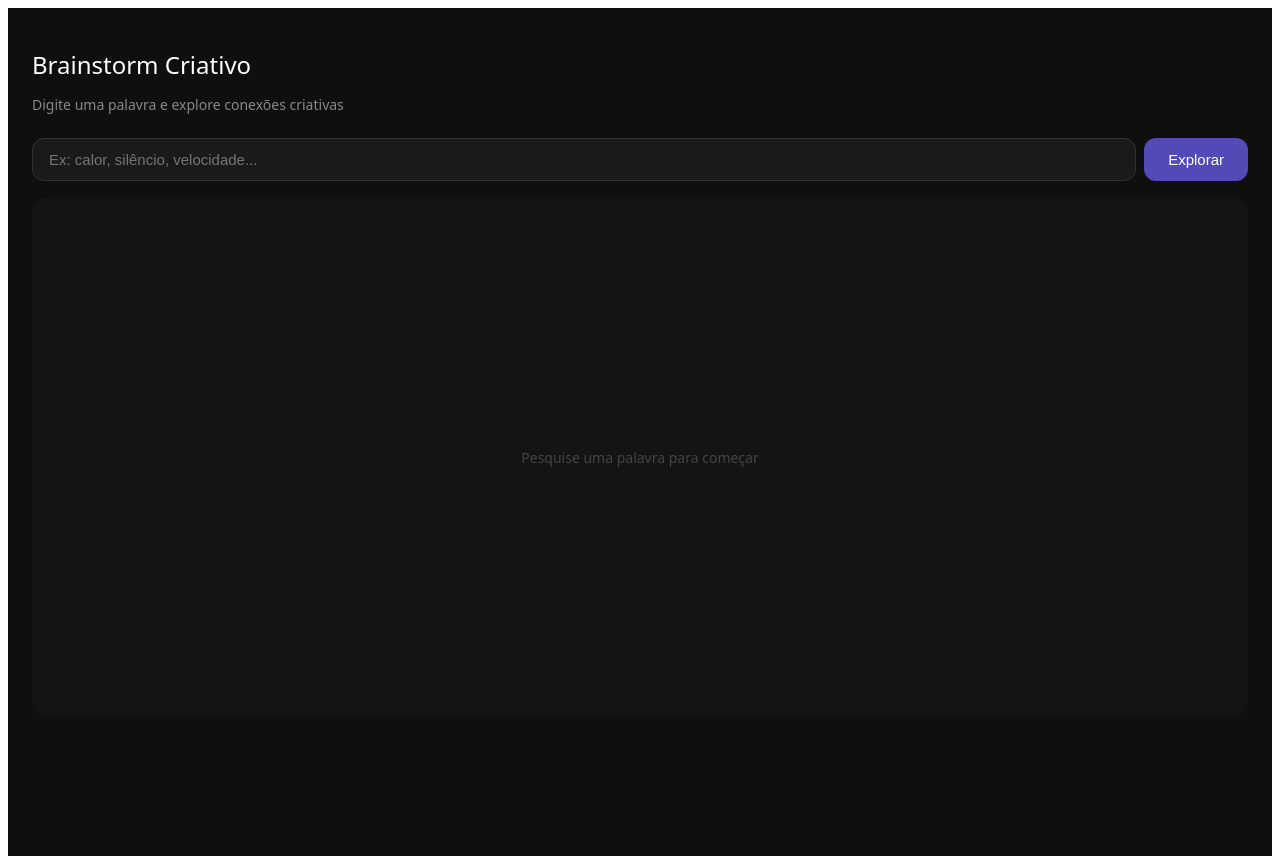
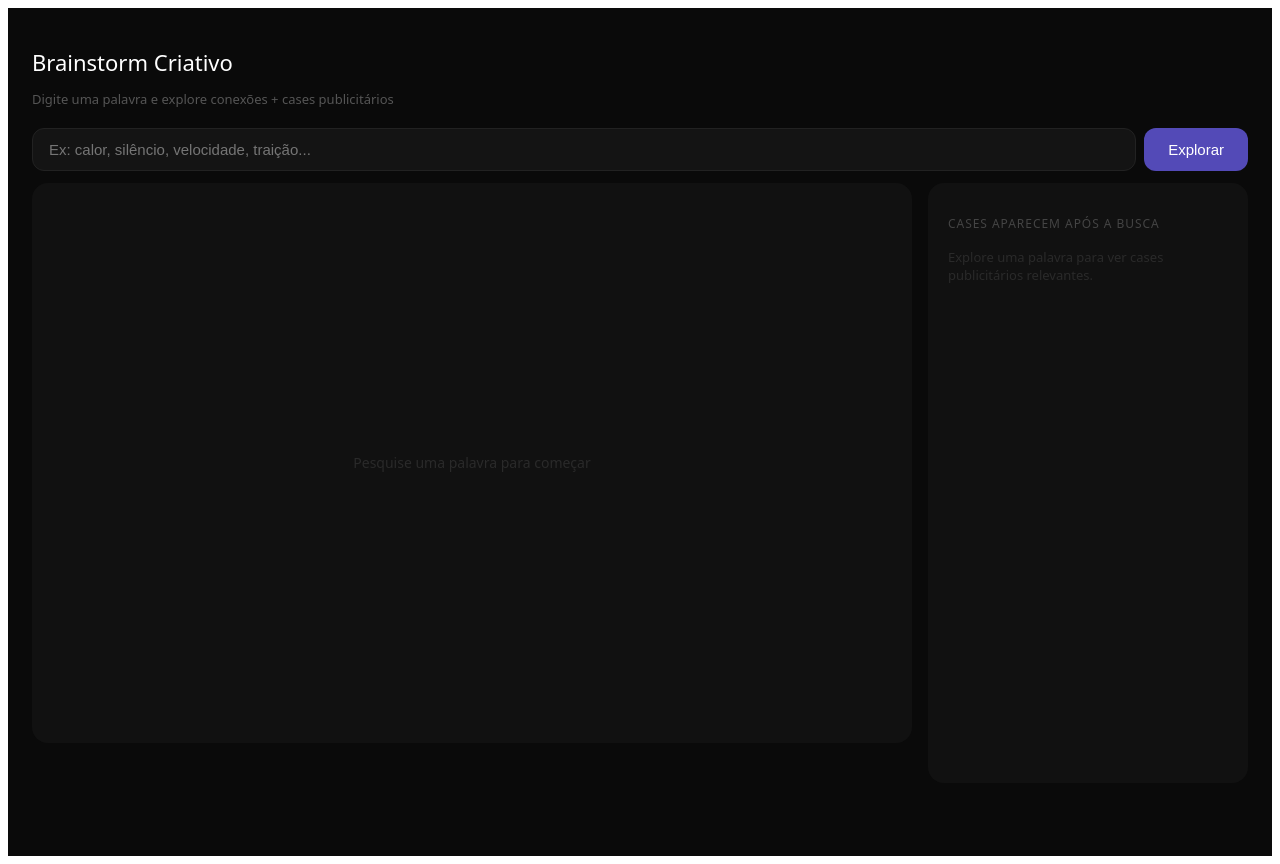
Before and after one commit to victorvolpe1998/brainstorm-criativo, a Next.js app: page / in a window 1280 px wide. Built offline with nearby package versions, Linux system fonts and the light colour scheme.

Commit message:
Update index.js

```diff
--- a/pages/index.js
+++ b/pages/index.js
@@ -8,8 +8,7 @@ export default function Home() {
   const [carregando, setCarregando] = useState(false);
   const [historico, setHistorico] = useState([]);
   const [cases, setCases] = useState([]);
-  const [painelAberto, setPainelAberto] = useState(false);
-  const [palavraAtiva, setPalavraAtiva] = useState('');
+  const [caseAtivo, setCaseAtivo] = useState(null);
 
   async function explorar(termo) {
     if (!termo) return;
@@ -17,8 +16,8 @@ export default function Home() {
     setCentro(termo);
     setNos([]);
     setCases([]);
-    setPainelAberto(false);
-    setHistorico(h => [...h.filter(x => x !== termo), termo]);
+    setCaseAtivo(null);
+    setHistorico(h => [...h.filter(x => x !== termo), termo].slice(-6));
 
     const res = await fetch('/api/gerar', {
       method: 'POST',
@@ -31,94 +30,81 @@ export default function Home() {
     setCarregando(false);
   }
 
-  function abrirPainel(palavra) {
-    setPalavraAtiva(palavra);
-    setPainelAberto(true);
-  }
+  const cores = ['#EEEDFE','#E1F5EE','#FAECE7','#FAEEDA','#FBEAF0','#E6F1FB','#EAF3DE','#FCF0E4','#EEF6FF','#F5EEFE','#E8F8F2','#FFF0EC'];
+  const coresBorda = ['#534AB7','#0F6E56','#993C1D','#854F0B','#993556','#185FA5','#3B6D11','#A0522D','#1A6FA8','#6A3FB5','#0D7A5F','#C04A2A'];
+  const coresTexto = ['#26215C','#04342C','#4A1B0C','#412402','#4B1528','#042C53','#173404','#3B1F0A','#042B50','#2E1657','#04301F','#4A1B0C'];
 
-  const cores = [
-    '#EEEDFE', '#E1F5EE', '#FAECE7', '#FAEEDA', '#FBEAF0', '#E6F1FB', '#EAF3DE'
-  ];
-  const coresBorda = [
-    '#534AB7', '#0F6E56', '#993C1D', '#854F0B', '#993556', '#185FA5', '#3B6D11'
-  ];
-  const coresTexto = [
-    '#26215C', '#04342C', '#4A1B0C', '#412402', '#4B1528', '#042C53', '#173404'
-  ];
-
-  const angulos = nos.map((_, i) => (2 * Math.PI * i / nos.length) - Math.PI / 2);
+  const total = nos.length;
+  const angulos = nos.map((_, i) => (2 * Math.PI * i / total) - Math.PI / 2);
 
   return (
-    <div style={{ fontFamily: 'system-ui, sans-serif', minHeight: '100vh', background: '#0f0f0f', color: '#fff', padding: '24px' }}>
-      <Head>
-        <title>Brainstorm Criativo</title>
-      </Head>
+    <div style={{ fontFamily: 'system-ui, sans-serif', minHeight: '100vh', background: '#0a0a0a', color: '#fff', padding: '24px' }}>
+      <Head><title>Brainstorm Criativo</title></Head>
 
-      <h1 style={{ fontSize: '24px', fontWeight: '500', marginBottom: '8px' }}>Brainstorm Criativo</h1>
-      <p style={{ color: '#888', fontSize: '14px', marginBottom: '24px' }}>Digite uma palavra e explore conexões criativas</p>
+      <h1 style={{ fontSize: '22px', fontWeight: '500', marginBottom: '4px' }}>Brainstorm Criativo</h1>
+      <p style={{ color: '#555', fontSize: '13px', marginBottom: '20px' }}>Digite uma palavra e explore conexões + cases publicitários</p>
 
-      <div style={{ display: 'flex', gap: '8px', marginBottom: '16px' }}>
+      <div style={{ display: 'flex', gap: '8px', marginBottom: '12px' }}>
         <input
           value={palavra}
           onChange={e => setPalavra(e.target.value)}
           onKeyDown={e => e.key === 'Enter' && explorar(palavra)}
-          placeholder="Ex: calor, silêncio, velocidade..."
-          style={{ flex: 1, padding: '12px 16px', borderRadius: '12px', border: '1px solid #333', background: '#1a1a1a', color: '#fff', fontSize: '15px', outline: 'none' }}
+          placeholder="Ex: calor, silêncio, velocidade, traição..."
+          style={{ flex: 1, padding: '12px 16px', borderRadius: '12px', border: '1px solid #222', background: '#141414', color: '#fff', fontSize: '15px', outline: 'none' }}
         />
-        <button
-          onClick={() => explorar(palavra)}
-          style={{ padding: '12px 24px', borderRadius: '12px', background: '#534AB7', color: '#fff', border: 'none', cursor: 'pointer', fontSize: '15px' }}
-        >
+        <button onClick={() => explorar(palavra)}
+          style={{ padding: '12px 24px', borderRadius: '12px', background: '#534AB7', color: '#fff', border: 'none', cursor: 'pointer', fontSize: '15px', fontWeight: '500' }}>
           Explorar
         </button>
       </div>
 
       {historico.length > 0 && (
-        <div style={{ display: 'flex', gap: '8px', marginBottom: '20px', flexWrap: 'wrap' }}>
+        <div style={{ display: 'flex', gap: '6px', marginBottom: '16px', flexWrap: 'wrap' }}>
           {historico.map((h, i) => (
             <button key={i} onClick={() => { setPalavra(h); explorar(h); }}
-              style={{ padding: '4px 12px', borderRadius: '20px', background: '#1a1a1a', color: '#aaa', border: '1px solid #333', cursor: 'pointer', fontSize: '13px' }}>
+              style={{ padding: '3px 10px', borderRadius: '20px', background: '#141414', color: '#777', border: '1px solid #222', cursor: 'pointer', fontSize: '12px' }}>
               {h}
             </button>
           ))}
         </div>
       )}
 
-      <div style={{ position: 'relative', width: '100%', height: '520px', background: '#141414', borderRadius: '16px', overflow: 'hidden' }}>
+      <div style={{ display: 'grid', gridTemplateColumns: '1fr 320px', gap: '16px', alignItems: 'start' }}>
+
+        <div style={{ position: 'relative', height: '560px', background: '#111', borderRadius: '16px', overflow: 'hidden' }}>
 
           {carregando && (
             <div style={{ position: 'absolute', inset: 0, display: 'flex', alignItems: 'center', justifyContent: 'center', flexDirection: 'column', gap: '12px' }}>
-            <div style={{ width: '32px', height: '32px', border: '2px solid #333', borderTopColor: '#534AB7', borderRadius: '50%', animation: 'spin 0.8s linear infinite' }} />
-            <p style={{ color: '#666', fontSize: '13px' }}>Gerando conexões criativas...</p>
+              <div style={{ width: '28px', height: '28px', border: '2px solid #222', borderTopColor: '#534AB7', borderRadius: '50%', animation: 'spin 0.8s linear infinite' }} />
+              <p style={{ color: '#444', fontSize: '13px' }}>Gerando conexões e buscando cases...</p>
             </div>
           )}
 
           {!carregando && centro && (
             <svg width="100%" height="100%" style={{ position: 'absolute', top: 0, left: 0, pointerEvents: 'none' }}>
               {angulos.map((ang, i) => {
-              const x2 = 50 + 35 * Math.cos(ang);
-              const y2 = 50 + 38 * Math.sin(ang);
-              return <line key={i} x1="50%" y1="50%" x2={`${x2}%`} y2={`${y2}%`} stroke="#2a2a2a" strokeWidth="1" strokeDasharray="4 3" />;
+                const x2 = 50 + 36 * Math.cos(ang);
+                const y2 = 50 + 40 * Math.sin(ang);
+                return <line key={i} x1="50%" y1="50%" x2={`${x2}%`} y2={`${y2}%`} stroke="#1e1e1e" strokeWidth="1" strokeDasharray="4 3" />;
               })}
             </svg>
           )}
 
           {!carregando && centro && (
-          <div style={{ position: 'absolute', left: '50%', top: '50%', transform: 'translate(-50%,-50%)', padding: '14px 24px', background: '#1e1e1e', border: '1.5px solid #534AB7', borderRadius: '24px', fontSize: '16px', fontWeight: '500', cursor: 'pointer', zIndex: 3, whiteSpace: 'nowrap' }}
-            onClick={() => abrirPainel(centro)}>
+            <div style={{ position: 'absolute', left: '50%', top: '50%', transform: 'translate(-50%,-50%)', padding: '14px 26px', background: '#1a1a1a', border: '1.5px solid #534AB7', borderRadius: '28px', fontSize: '17px', fontWeight: '500', zIndex: 3, whiteSpace: 'nowrap' }}>
               {centro}
             </div>
           )}
 
           {!carregando && nos.map((no, i) => {
             const ang = angulos[i];
-          const x = 50 + 35 * Math.cos(ang);
-          const y = 50 + 38 * Math.sin(ang);
+            const x = 50 + 36 * Math.cos(ang);
+            const y = 50 + 40 * Math.sin(ang);
             return (
               <div key={i}
-              style={{ position: 'absolute', left: `${x}%`, top: `${y}%`, transform: 'translate(-50%,-50%)', padding: '8px 16px', background: cores[i % 7], border: `1px solid ${coresBorda[i % 7]}`, borderRadius: '20px', fontSize: '13px', fontWeight: '500', color: coresTexto[i % 7], cursor: 'pointer', whiteSpace: 'nowrap', zIndex: 2, transition: 'transform 0.15s' }}
+                style={{ position: 'absolute', left: `${x}%`, top: `${y}%`, transform: 'translate(-50%,-50%)', padding: '8px 16px', background: cores[i % cores.length], border: `1px solid ${coresBorda[i % coresBorda.length]}`, borderRadius: '20px', fontSize: '13px', fontWeight: '500', color: coresTexto[i % coresTexto.length], cursor: 'pointer', whiteSpace: 'nowrap', zIndex: 2, transition: 'transform 0.15s' }}
                 onClick={() => { setPalavra(no); explorar(no); }}
-              onMouseEnter={e => e.currentTarget.style.transform = 'translate(-50%,-50%) scale(1.08)'}
+                onMouseEnter={e => e.currentTarget.style.transform = 'translate(-50%,-50%) scale(1.1)'}
                 onMouseLeave={e => e.currentTarget.style.transform = 'translate(-50%,-50%) scale(1)'}
               >
                 {no}
@@ -128,24 +114,39 @@ export default function Home() {
 
           {!carregando && !centro && (
             <div style={{ position: 'absolute', inset: 0, display: 'flex', alignItems: 'center', justifyContent: 'center' }}>
-            <p style={{ color: '#444', fontSize: '14px' }}>Pesquise uma palavra para começar</p>
+              <p style={{ color: '#2a2a2a', fontSize: '14px' }}>Pesquise uma palavra para começar</p>
             </div>
           )}
+        </div>
 
-        {painelAberto && (
-          <div style={{ position: 'absolute', right: 0, top: 0, bottom: 0, width: '300px', background: '#1a1a1a', borderLeft: '1px solid #2a2a2a', padding: '20px', overflowY: 'auto', zIndex: 10 }}>
-            <button onClick={() => setPainelAberto(false)} style={{ position: 'absolute', top: '12px', right: '12px', background: 'none', border: 'none', color: '#666', cursor: 'pointer', fontSize: '18px' }}>✕</button>
-            <p style={{ fontSize: '18px', fontWeight: '500', marginBottom: '4px' }}>{palavraAtiva}</p>
-            <p style={{ fontSize: '11px', color: '#555', textTransform: 'uppercase', letterSpacing: '0.06em', margin: '16px 0 8px' }}>Cases de referência</p>
+        <div style={{ background: '#111', borderRadius: '16px', padding: '20px', height: '560px', overflowY: 'auto' }}>
+          <p style={{ fontSize: '12px', color: '#444', textTransform: 'uppercase', letterSpacing: '0.08em', marginBottom: '16px' }}>
+            {cases.length > 0 ? `Cases de referência — ${centro}` : 'Cases aparecem após a busca'}
+          </p>
+
+          {cases.length === 0 && !carregando && (
+            <p style={{ color: '#2a2a2a', fontSize: '13px' }}>Explore uma palavra para ver cases publicitários relevantes.</p>
+          )}
+
           {cases.map((c, i) => (
-              <div key={i} style={{ padding: '10px 12px', border: '1px solid #2a2a2a', borderRadius: '8px', marginBottom: '8px' }}>
-                <p style={{ fontSize: '13px', fontWeight: '500', margin: 0 }}>{c.marca}</p>
-                <p style={{ fontSize: '12px', color: '#888', margin: '2px 0' }}>{c.campanha}</p>
-                <p style={{ fontSize: '11px', color: '#555', margin: '4px 0 0', fontStyle: 'italic' }}>{c.insight}</p>
+            <div key={i}
+              onClick={() => setCaseAtivo(caseAtivo === i ? null : i)}
+              style={{ padding: '14px', border: `1px solid ${caseAtivo === i ? '#534AB7' : '#1e1e1e'}`, borderRadius: '12px', marginBottom: '10px', cursor: 'pointer', transition: 'border-color 0.2s', background: caseAtivo === i ? '#13102a' : 'transparent' }}>
+              <div style={{ display: 'flex', justifyContent: 'space-between', alignItems: 'flex-start', gap: '8px' }}>
+                <div>
+                  <p style={{ fontSize: '14px', fontWeight: '500', margin: 0, color: '#fff' }}>{c.marca}</p>
+                  <p style={{ fontSize: '12px', color: '#555', margin: '3px 0 0' }}>{c.campanha}</p>
+                </div>
+                <span style={{ fontSize: '11px', color: '#534AB7', flexShrink: 0 }}>{caseAtivo === i ? '▲' : '▼'}</span>
+              </div>
+              {caseAtivo === i && (
+                <p style={{ fontSize: '13px', color: '#888', margin: '10px 0 0', lineHeight: '1.6', fontStyle: 'italic', borderTop: '1px solid #1e1e1e', paddingTop: '10px' }}>
+                  {c.insight}
+                </p>
+              )}
             </div>
           ))}
         </div>
-        )}
       </div>
 
       <style>{`@keyframes spin { to { transform: rotate(360deg); } }`}</style>
```
Lines whose indentation alone changed are shown as unchanged.
